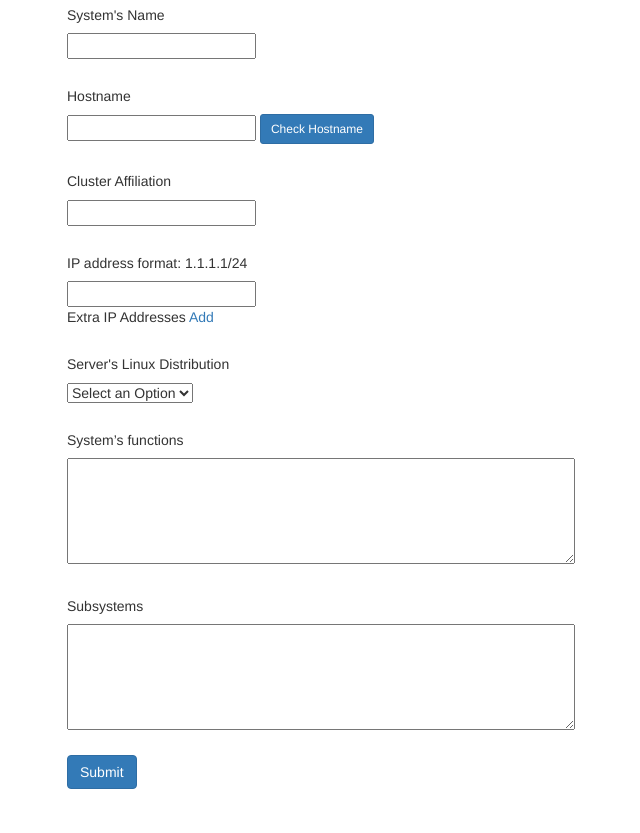
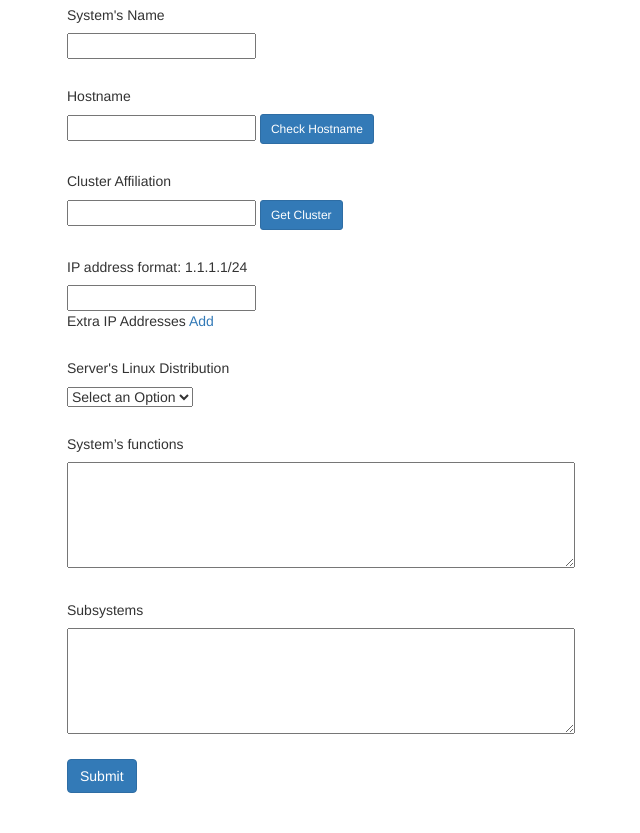
Before and after one commit to Lab-Brat/flask_masque, a Flask app: page /form in a window 1280 px wide. Shown: the part 169-1002 px from the top of the page, without its empty margins (73-713 px from the left). Before the commit the page ends 958 px from the top, so only its background shows below. Run offline with Flask 2, Linux system fonts and the light colour scheme; data that the repository does not hold is empty; some libraries are stand-ins or nearby versions.

Commit message:
add autofilling for cluster affiliation

```diff
--- a/app.py
+++ b/app.py
@@ -33,6 +33,10 @@ migrate = Migrate(app, db)
 def form():
     hosts = [instance[0] for instance in db.session.query(CreateForm.hostname)]
     clusters = [instance[0] for instance in db.session.query(CreateClusters.cluster)]
+    cluster_data = [list(instance) for instance in db.session.query(
+                        CreateClusters.cluster_functions,
+                        CreateClusters.cluster_subsystems)]
+    cluster_dict = [[c, [cd[0], cd[1]]] for c, cd in zip(clusters, cluster_data)]
 
     if request.method == 'POST':
         new_form = CreateForm(
@@ -59,7 +63,8 @@ def form():
         return redirect('/')
 
     else:
-        return render_template('form.html', hosts=json.dumps(hosts), clusters=clusters, dirlist=dirlist)
+        return render_template('form.html', hosts=json.dumps(hosts), dirlist=dirlist,
+                                    clusters=clusters, cluster_data=json.dumps(cluster_dict))
 
 # delete form after pressing "Delete" link
 @app.route('/delete/<int:id>')
--- /dev/null
+++ b/static/js/get_cluster.js
@@ -0,0 +1,26 @@
+function get_cluster() {
+
+    var clusters = document.getElementById("gc").getAttribute("cluster_data");
+    var par = JSON.parse(clusters);
+
+    if( ( document.theForm.cluster_belong.value == "" ) ) {
+       alert("The entry is empty!");
+       return false;
+    }
+
+    for (let i = 0; i < par.length; i++) {
+        if ( par[i][0] == document.theForm.cluster_belong.value) {
+            alert("Cluster Settings Found!");
+            var c_fun = par[i][1][0];
+            var c_sub = par[i][1][1];
+            var inputF = document.getElementById("sf");
+            var inputS = document.getElementById("ss");
+            inputF.value = c_fun;
+            inputS.value = c_sub;
+            return true;
+        }
+    }
+
+    alert("Cluster data does NOT exist, please create the Cluster");
+    return false;
+  }
--- a/templates/form.html
+++ b/templates/form.html
@@ -8,6 +8,7 @@
 <script src="https://ajax.googleapis.com/ajax/libs/jquery/3.6.0/jquery.min.js"></script>
 <script src="static/js/add_ip.js"></script>
 <script type="text/javascript" script id="ch" hosts="{{hosts}}" src="static/js/check_host.js"></script>
+<script type="text/javascript" script id="gc" cluster_data="{{cluster_data}}" src="static/js/get_cluster.js"></script>
 
 
 <div class="content">
@@ -33,6 +34,7 @@
                 <option>{{c}}</option>
                 {% endfor %}
             </datalist>
+            <button type="submit" onclick="return(get_cluster());" class="btn btn-primary btn-sm">Get Cluster</button>
         </section><br/>
 
         <section>
@@ -57,12 +59,12 @@
 
         <section>
             <h5>System’s functions</h5>
-            <textarea name="functions" rows="5" cols="60" required></textarea>
+            <textarea name="functions" id="sf" rows="5" cols="60" required></textarea>
         </section><br/>
 
         <section>
             <h5>Subsystems</h5>
-            <textarea name="subsystems" rows="5" cols="60" required></textarea>
+            <textarea name="subsystems" id ="ss" rows="5" cols="60" required></textarea>
         </section><br/>
 
         <section>
```
